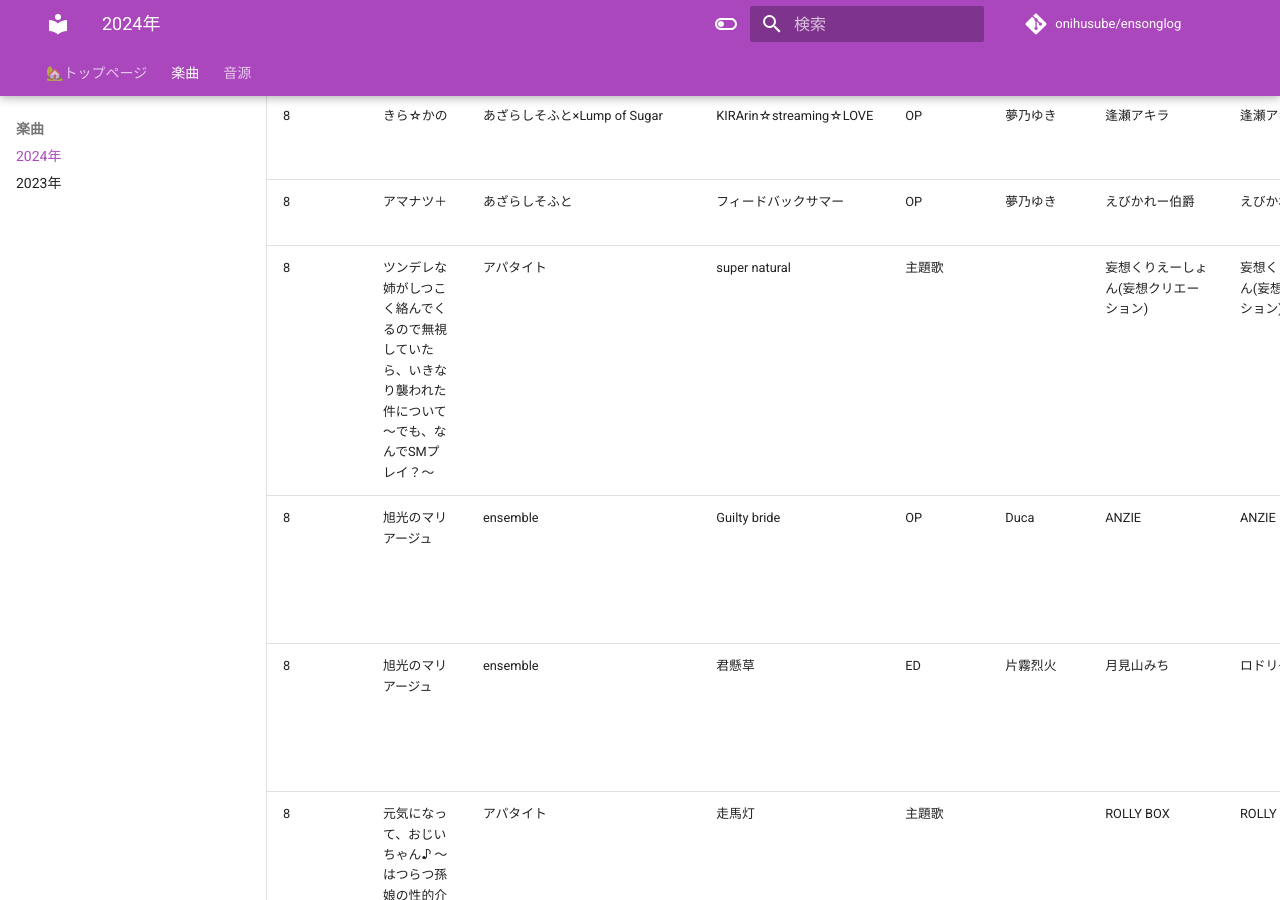
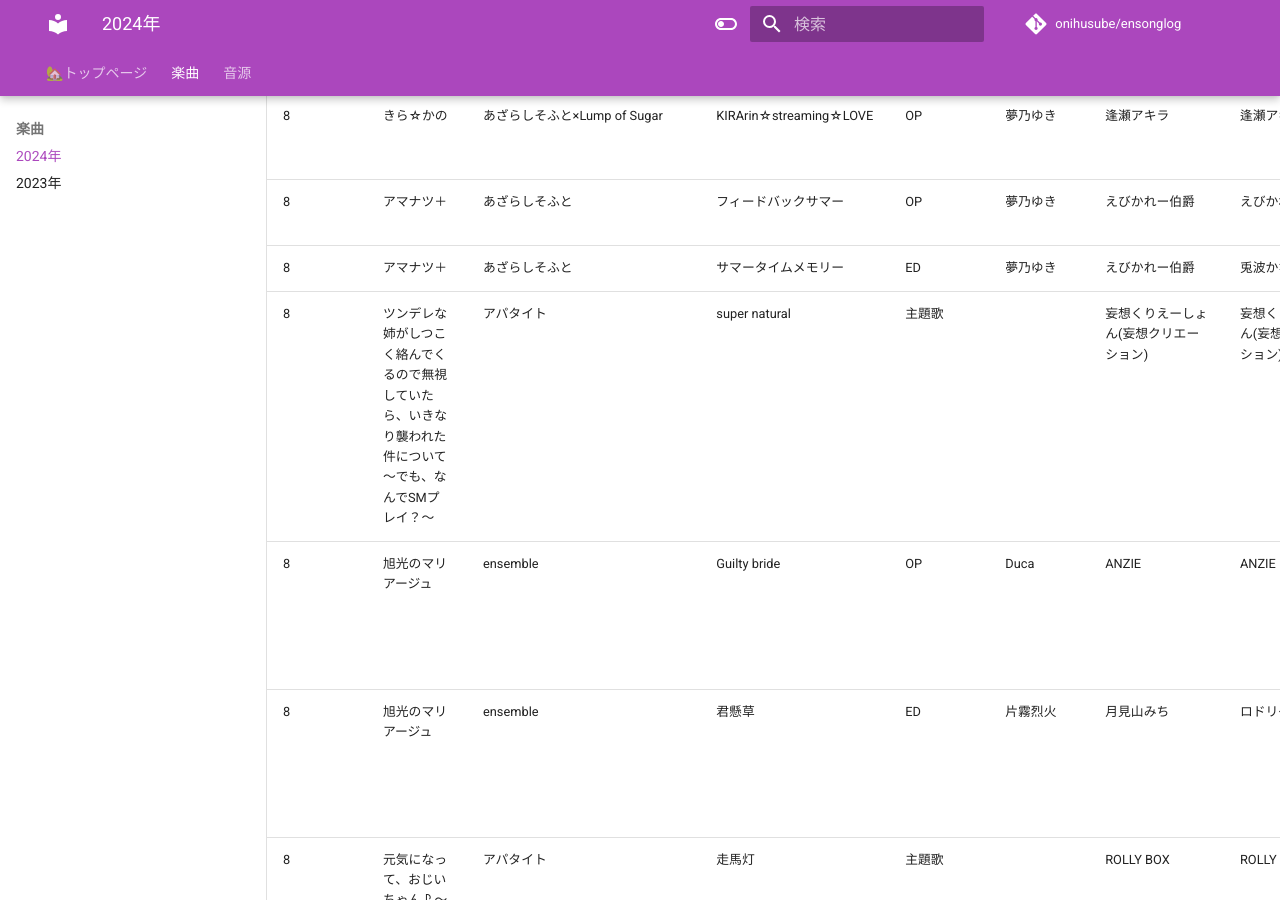
Before and after one commit to onihusube/ensonglog, an MkDocs documentation site: the page built from docs/2024/楽曲.md, in a window 1280 px wide and 900 px high, scrolled down 13990 px. Built offline with MkDocs 1.6.1 and Material for MkDocs 9.7.7, drawn with Linux system fonts in a browser that asks for light colours; comment, search, counter and statistics services are not loaded; some of the changed text lies outside the part shown.

Commit message:
2024年曲追加

```diff
--- a/docs/2024/楽曲.md
+++ b/docs/2024/楽曲.md
@@ -127,6 +127,7 @@ search:
 | 7 | リルヤとナツカの純白な嘘 | フロントウイング／ブシロード | Colors of You | ED | 青木陽菜 | 青木陽菜 | 青木陽菜 | YOUSAY | [Linkfire](https://bmu.lnk.to/aokihina_Colorsofyouwe) | 全年齢 |
 | 8 | きら☆かの | あざらしそふと×Lump of Sugar | KIRArin☆streaming☆LOVE | OP | 夢乃ゆき | 逢瀬アキラ | 逢瀬アキラ | 逢瀬アキラ | 豪華版/DL版特典 オリジナルサウンドトラック ||
 | 8 | アマナツ＋ | あざらしそふと | フィードバックサマー | OP | 夢乃ゆき | えびかれー伯爵 | えびかれー伯爵 | えびかれー伯爵 | ソフマップ特典ディスク（ショート） ||
+| 8 | アマナツ＋ | あざらしそふと | サマータイムメモリー | ED | 夢乃ゆき | えびかれー伯爵 | 兎波かなで | 兎波かなで |  |  |
 | 8 | ツンデレな姉がしつこく絡んでくるので無視していたら、いきなり襲われた件について ～でも、なんでSMプレイ？～ | アパタイト | super natural | 主題歌 || 妄想くりえーしょん(妄想クリエーション) | 妄想くりえーしょん(妄想クリエーション) | 妄想くりえーしょん(妄想クリエーション) | ゲームディスク ||
 | 8 | 旭光のマリアージュ | ensemble | Guilty bride | OP| Duca | ANZIE | ANZIE | ANZIE | ROYAL EDITION（豪華版）特典 サウンドトラック</br>[DL版 期間限定特典（2025/01/14 12時まで）](https://www.ensemble-game.com/30.kyokumari/special_OPED_DL.html) ||
 | 8 | 旭光のマリアージュ | ensemble | 君懸草 | ED | 片霧烈火 | 月見山みち | ロドリゲスのぶ | 小泉孝輔 | ROYAL EDITION（豪華版）特典 サウンドトラック</br>[DL版 期間限定特典（2025/01/14 12時まで）](https://www.ensemble-game.com/30.kyokumari/special_OPED_DL.html) ||
@@ -181,7 +183,8 @@ search:
 | 10 | 恋姫†夢想 | BaseSon | 志在千里 ～恋姫喚作百花王～ | キャラクターソング | 董卓（CV.木村あやか） | K.バッジョ | たくまる | たくまる | 恋姫†夢想 キャラクターソング vol.4 董卓 | |
 | 10 | 恋姫†夢想 | BaseSon | 心音 | キャラクターソング | 呂布（CV.井村屋ほのか） | 昼乃街灯 | Arte Refact | Arte Refact | 恋姫†夢想 キャラクターソング vol.5 呂布 | |
 | 10 | 恋姫†夢想 | BaseSon | 深紅の呂旗 -The ONE- | キャラクターソング | 呂布（CV.井村屋ほのか） | ASUKA | たくまる | たくまる | 恋姫†夢想 キャラクターソング vol.5 呂布 | |
-| 10 | オトメ世界の歩き方 | Orthros | 華嵐 | 主題歌 | 片桐ユイ（CV：歩サラ）、姫乃アカリ（CV：松岡侑里）、守屋ミク（CV：逢真井もこ） | 綺良雪 | 水城新人 | 水城新人 | | |
+| 10 | オトメ世界の歩き方 | Orthros | 華嵐 | 主題歌 | 片桐ユイ（CV：歩サラ）、姫乃アカリ（CV：松岡侑里）、守屋ミク（CV：逢真井もこ） | 綺良雪 | 水城新人 | 水城新人 | | コーラス: 綺良雪 |
+| 10 | オトメ世界の歩き方 | Orthros |  | ED | 綺良雪 | 綺良雪 | 水城新人 | 水城新人 |  | [少なくとも2曲以上はあるらしい](https://x.com/YUKIxKIRA/status/1849759393275162795) |
 | 10 | プトリカ 1st.cut | トトメトリ | 忘れじの最果て | 主題歌 | nayuta | めと | めと | めと | [LinkCore](https://linkco.re/QPaRpFE2) |  |
 | 10 | Days with Evraco: The Blind witch in Blue Forest | WeissGarden | 朝焼けを待って | 主題歌 | Sourai | 姫宮このみ | キノ | キノ | [Steam](https://store.steampowered.com/app/3179100/Days_with_Evraco_The_Blind_witch_in_Blue_Forest_Theme_song/) |
 | 10 | 八剱伝 Switch版 | IRODORI | 宿命の刃 | OP | 原田ひとみ | 弐海イモ | ほたろと | | PC版 豪華特装版特典「主題歌＆ED曲マキシシングルCD」 |
@@ -206,4 +209,5 @@ search:
 | 12 | この青空に約束を― Refine | エンターグラム | 夢色リトルバード | 羽山海己イメージソング | hana | monaka / そととぎす | そととぎす | そととぎす | 完全生産限定版特典 主題歌CD | 全年齢 |
 | 12 | この青空に約束を― Refine | エンターグラム | Meaning of Atonement | 浅倉奈緒子イメージソング | uniy | KyoKa | 藤井稿太郎 | 藤井稿太郎 | 完全生産限定版特典 主題歌CD | 全年齢</br>mix,mastering：影虎 |
 | 12 | この青空に約束を― Refine | エンターグラム | 純白の花 | 六条宮穂イメージソング | KyoKa | KyoKa | 藤井稿太郎 | 藤井稿太郎 | 完全生産限定版特典 主題歌CD | 全年齢</br>mix,mastering：影虎 |
+| 12 | 黄昏に潜む梟と、明け方の昴 | エンターグラム | Elucidetion Key | OPテーマ | いとうかなこ | mitei3101 | mitei3101 | OKKY |  | 全年齢 |
 | 12 | Control 真百合編 | MA² | 月影のダチュラ | OP | 未完全少女ちゃん | Keica* | Keica* | Keica* | | |
```
Also changed, not shown: other parts of docs/2024/楽曲.md (+1 -0 lines).
